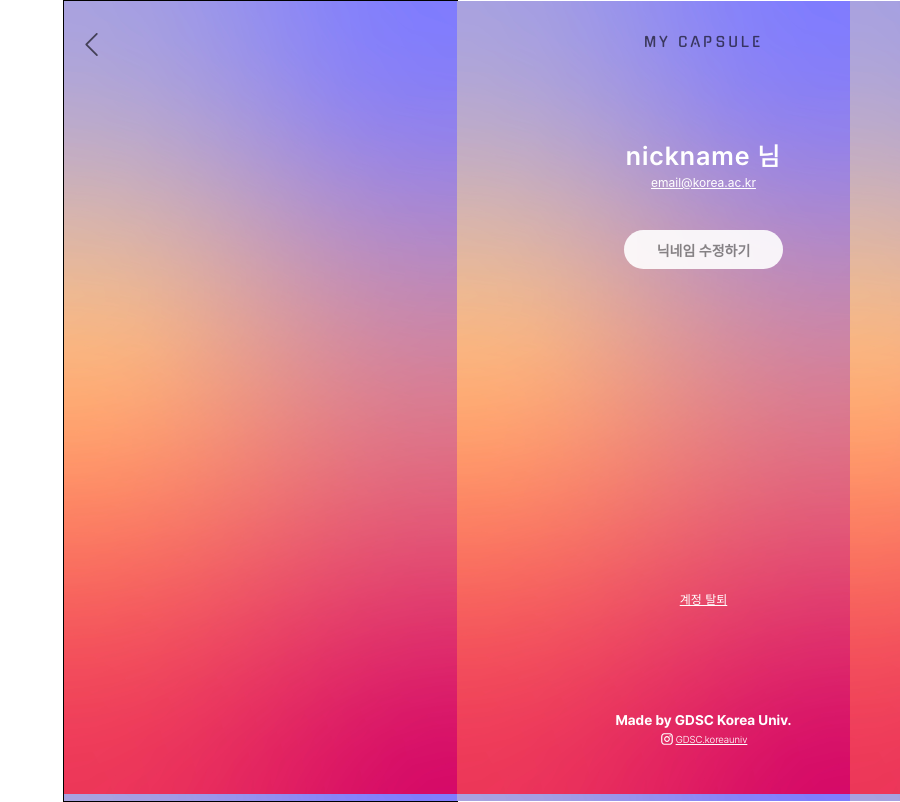
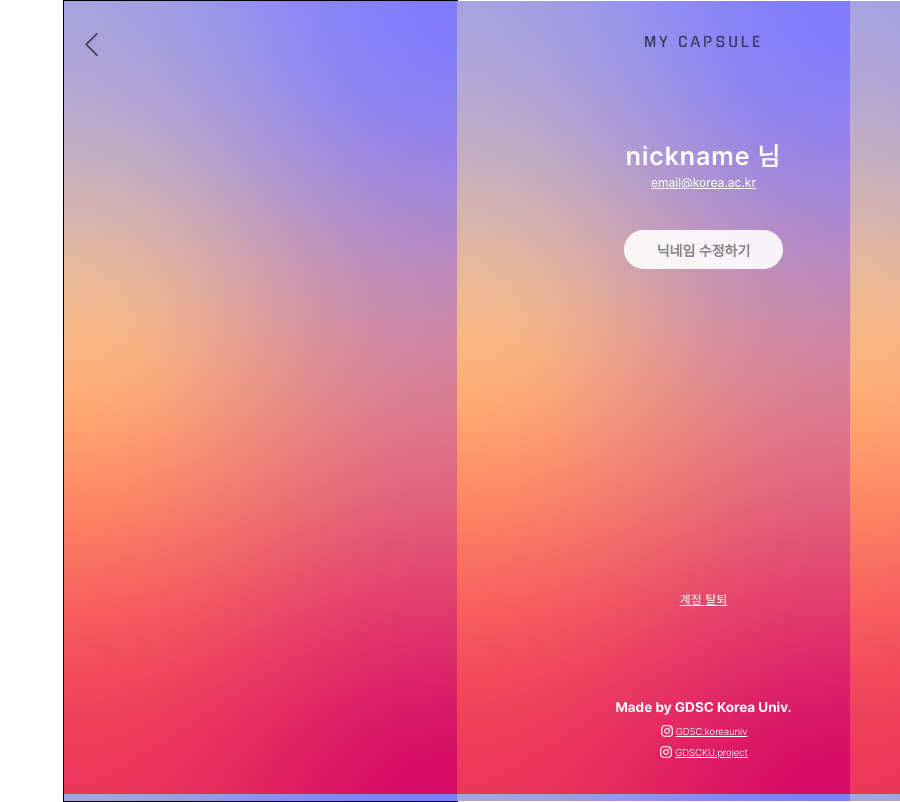
Before and after one commit to 2024-GDSCKU-TimeCapsule/Frontend, a React (Create React App) app in the folder timecapsule/: page /mypage in a window 1280 px wide. Shown: the top 802 px of the page, without its empty margins (380-1280 px from the left). Built offline with nearby package versions, Linux system fonts and the light colour scheme.

Commit message:
fix footer

```diff
--- a/timecapsule/src/components/Layout/Footer/Footer.css
+++ b/timecapsule/src/components/Layout/Footer/Footer.css
@@ -26,8 +26,8 @@
 #MadeBy {
 	color: #fff;
 	text-align: right;
+	margin-bottom: 5px;
 	font-family: Pretendard;
-
 	font-size: 14px;
 	font-style: normal;
 	font-weight: 700;
--- a/timecapsule/src/components/Layout/Footer/Footer.js
+++ b/timecapsule/src/components/Layout/Footer/Footer.js
@@ -14,7 +14,7 @@ const Footer = ({ textColor = "#fff" }) => {
 			>
 				Made by GDSC Korea Univ.
 			</div>
-			<div id="link">
+
 			<a
 				href="https://www.instagram.com/gdsc.koreauniv/"
 				id="insta-link"
@@ -26,7 +26,11 @@ const Footer = ({ textColor = "#fff" }) => {
 				<div style={{ width: "2px" }}></div>
 				GDSC.koreauniv
 			</a>
-			</div>
+			<a href="https://www.instagram.com/gdscku.project/" id="insta-link">
+				<Instagram fill={textColor} />
+				<div style={{ width: "2px" }}></div>
+				GDSCKU.project
+			</a>
 		</div>
 	);
 };
```
Lines whose indentation alone changed are shown as unchanged.
